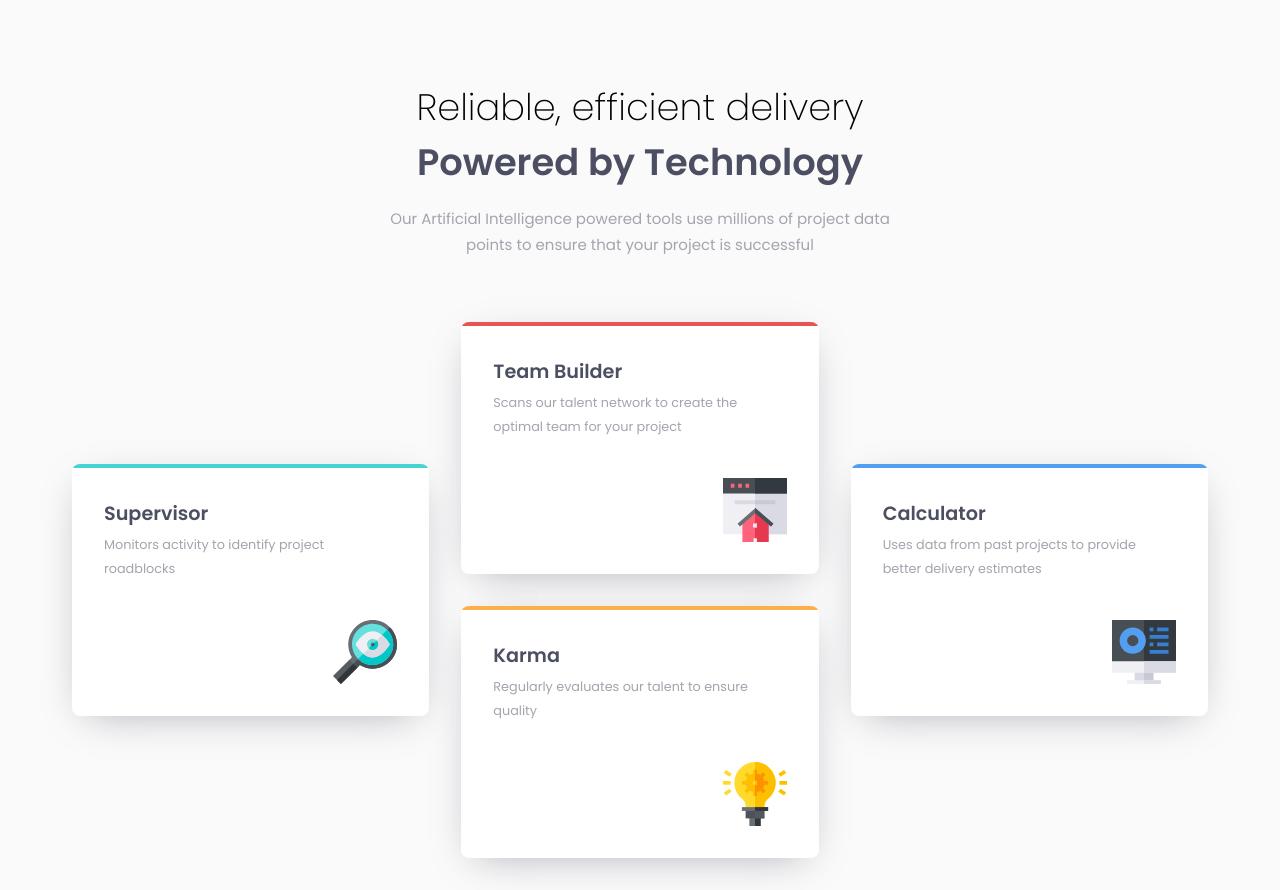
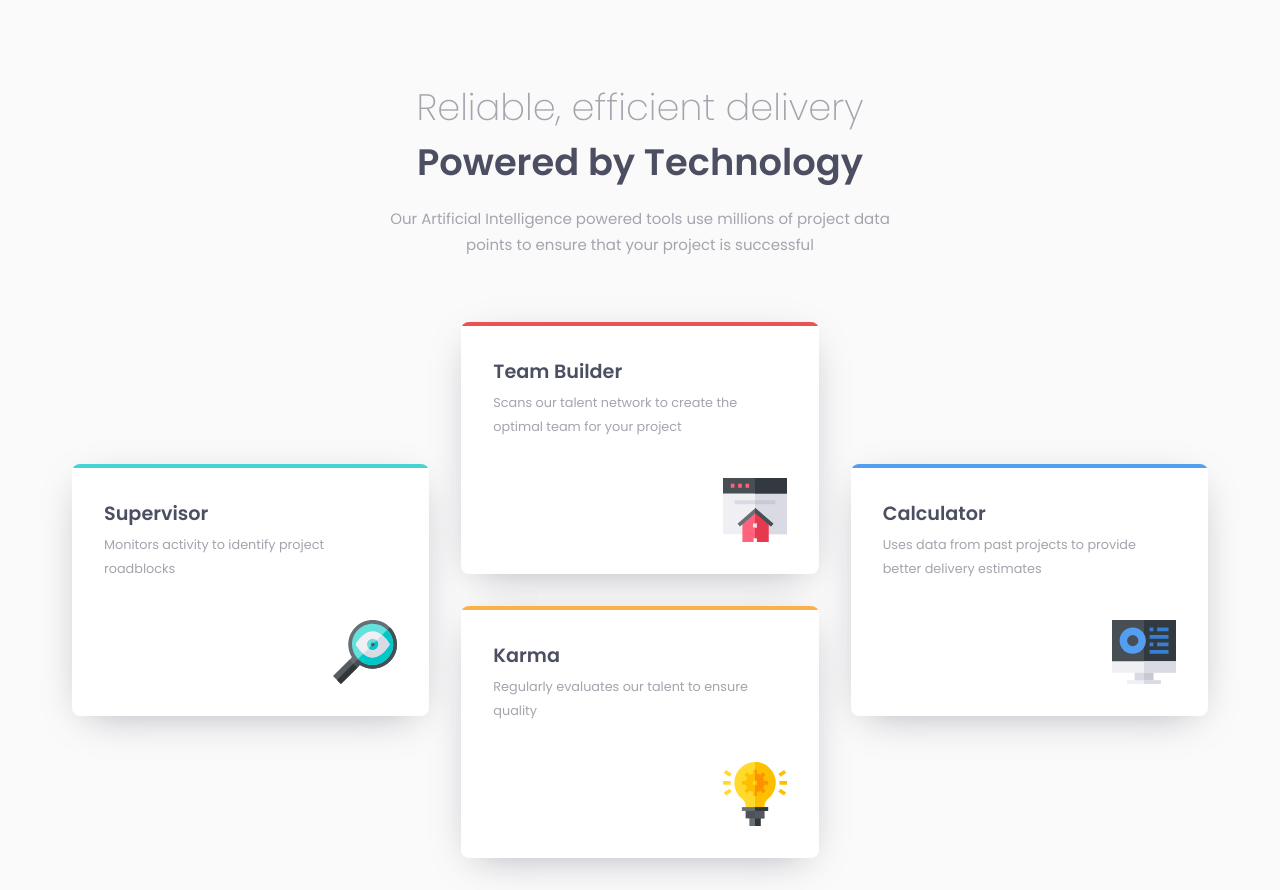
Before and after one commit to JustANipple/four-card-feature-section, a plain HTML site: page index.html in a window 1280 px wide. Drawn offline with Linux system fonts and the light colour scheme.

Commit message:
modified:   style.css

```diff
--- a/style.css
+++ b/style.css
@@ -137,6 +137,7 @@ body {
 
   .header {
     margin-bottom: 2rem;
+    color: var(--neutral-grayish-blue-clr)
   }
 
   .title,
```
